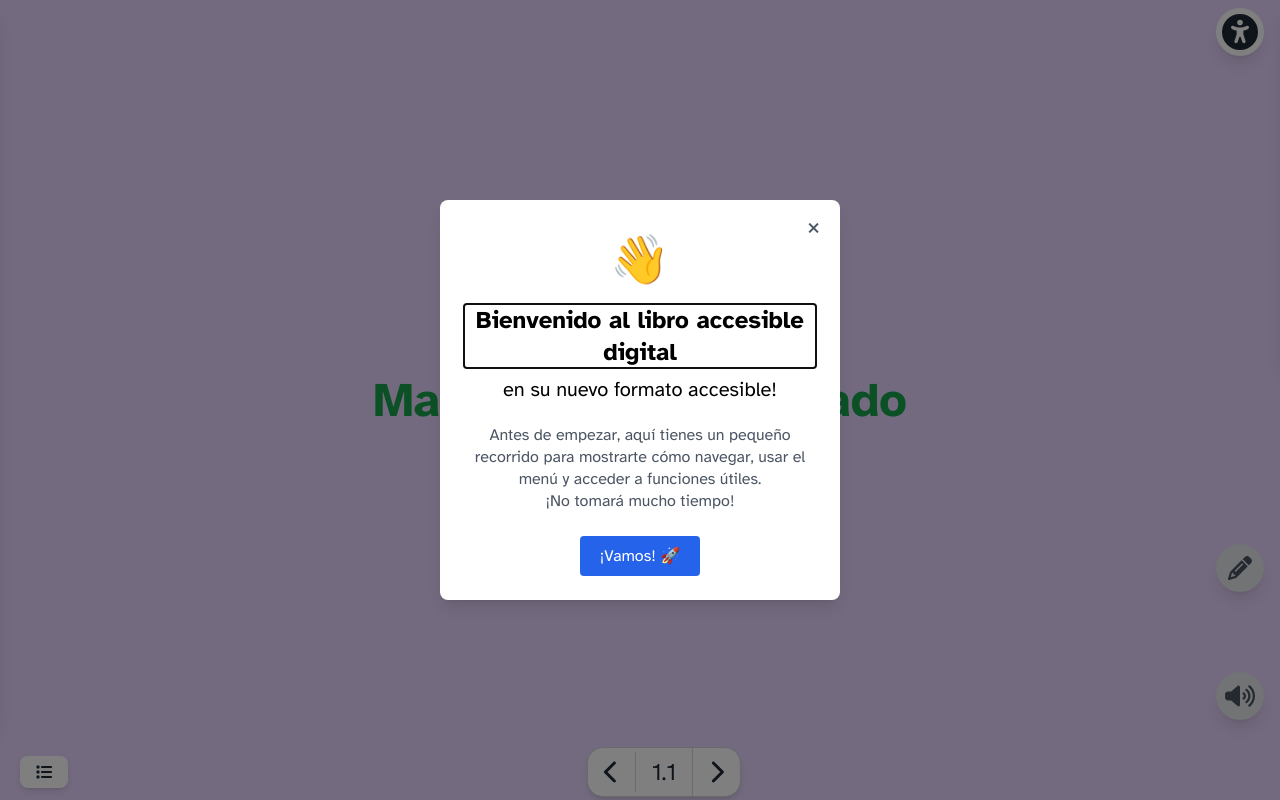
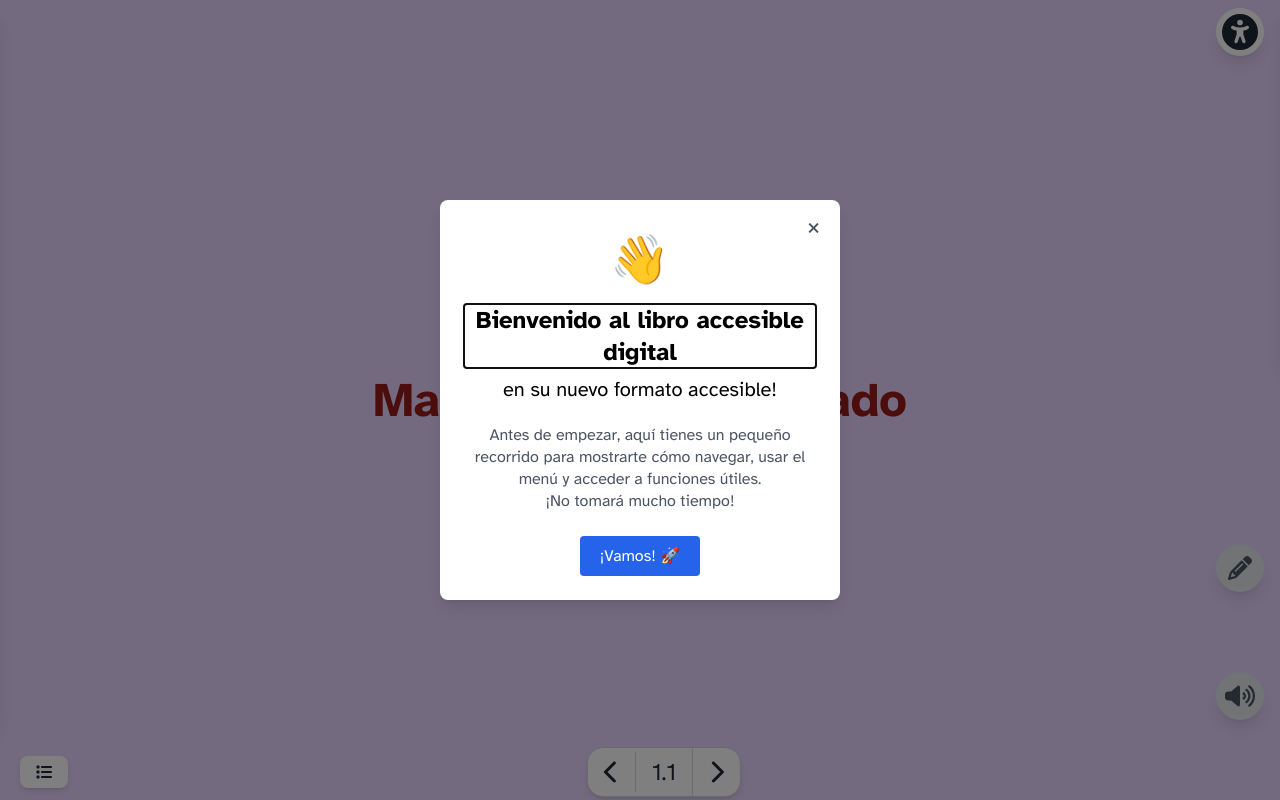
Before and after one commit to unicef/ADT-manual-autocuidados, a website: page 2_0_adt.html in a window 1280 px wide. Drawn offline with nearby package versions, Linux system fonts and the light colour scheme; no server answers.

Commit message:
prueba numero 1

```diff
--- a/2_0_adt.html
+++ b/2_0_adt.html
@@ -1 +1 @@
-<html lang="es"><head><meta charset="utf-8"/><meta content="width=device-width, initial-scale=1" name="viewport"/><title></title><meta content="text-2-0" name="title-id"/><link href="./content/tailwind_output.css" rel="stylesheet"/><script src="https://cdnjs.cloudflare.com/ajax/libs/font-awesome/6.6.0/js/all.min.js"></script><script src="https://cdn.jsdelivr.net/npm/mathjax@3/es5/tex-mml-chtml.js"></script><meta content="2_0" name="page-section-id"/></head><body class="bg-purple-200 flex items-center justify-center h-screen"><div id="interface-container"></div><div id="nav-container"></div><section aria-label="Sección del Manual de Autocuidado" class="text-center" data-aria-id="aria-2-0-0" data-id="sectioneli5-2-0" data-section-type="front_cover" id="content" role="article" tabindex="0"><h1 class="text-5xl font-bold text-green-600" data-id="text-2-0"></h1></section><script src="./assets/modules/state.js" type="module"></script><script src="./assets/base.js" type="module"></script></body></html>
+<html lang="es"><head><meta charset="utf-8"/><meta content="width=device-width, initial-scale=1" name="viewport"/><title></title><meta content="text-2-0" name="title-id"/><link href="./content/tailwind_output.css" rel="stylesheet"/><script src="https://cdnjs.cloudflare.com/ajax/libs/font-awesome/6.6.0/js/all.min.js"></script><script src="https://cdn.jsdelivr.net/npm/mathjax@3/es5/tex-mml-chtml.js"></script><meta content="2_0" name="page-section-id"/></head><body class="bg-purple-200 flex items-center justify-center h-screen"><div id="interface-container"></div><div id="nav-container"></div><section aria-label="Sección del Manual de Autocuidado" class="text-center" data-aria-id="aria-2-0-0" data-id="sectioneli5-2-0" data-section-type="front_cover" id="content" role="article" tabindex="0"><h1 class="text-5xl font-bold text-red-700 md:text-red-800 focus:outline-none focus:ring-2 focus:ring-red-400" data-id="text-2-0"></h1></section><script src="./assets/modules/state.js" type="module"></script><script src="./assets/base.js" type="module"></script></body></html>
```
Also changed, not shown: content/tailwind_output.css.
